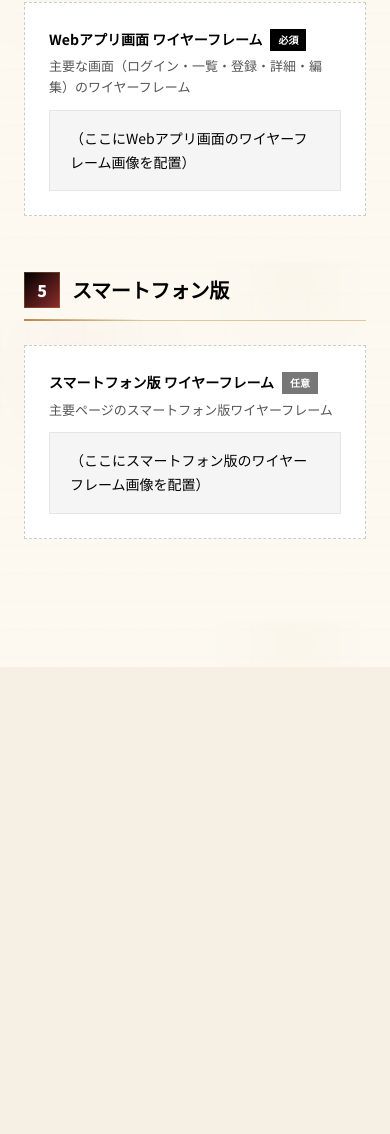
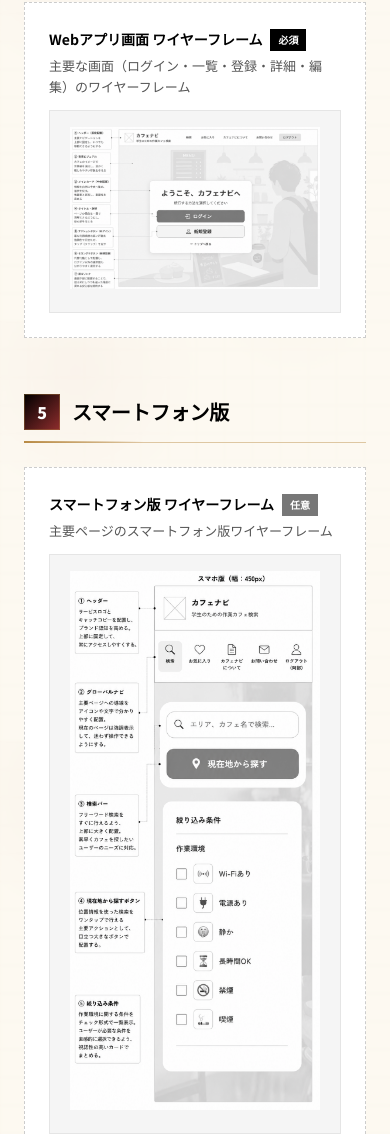
Before and after one commit to 202601-aw-abe-commits/portfolio, a plain HTML site: page docs/05-wireframe.html in a window 390 px wide. Shown: the part 7659-8793 px from the top of the page. Before the commit the page ends 8326 px from the top, so only its background shows below. Drawn offline with nearby package versions, Linux system fonts and the light colour scheme.

Commit message:
Add webapp and mobile wireframe images

```diff
--- a/docs/05-wireframe.html
+++ b/docs/05-wireframe.html
@@ -241,7 +241,7 @@
           <div class="fill-label">Webアプリ画面 ワイヤーフレーム <span class="required">必須</span></div>
           <div class="fill-hint">主要な画面（ログイン・一覧・登録・詳細・編集）のワイヤーフレーム</div>
           <div class="fill-content">
-            <p>（ここにWebアプリ画面のワイヤーフレーム画像を配置）</p>
+            <p><img src="../images/ChatGPT Image 2026年5月14日 16_24_33.png" alt="Webアプリ画面 ワイヤーフレーム"></p>
           </div>
         </div>
 
@@ -254,7 +254,7 @@
           <div class="fill-label">スマートフォン版 ワイヤーフレーム <span class="optional">任意</span></div>
           <div class="fill-hint">主要ページのスマートフォン版ワイヤーフレーム</div>
           <div class="fill-content">
-            <p>（ここにスマートフォン版のワイヤーフレーム画像を配置）</p>
+            <p><img src="../images/ChatGPT Image 2026年5月14日 16_29_27.png" alt="スマートフォン版 ワイヤーフレーム"></p>
           </div>
         </div>
 
```
Also changed, not shown: images/ChatGPT Image 2026年5月14日 16_24_33.png (added), images/ChatGPT Image 2026年5月14日 16_29_27.png (added).
